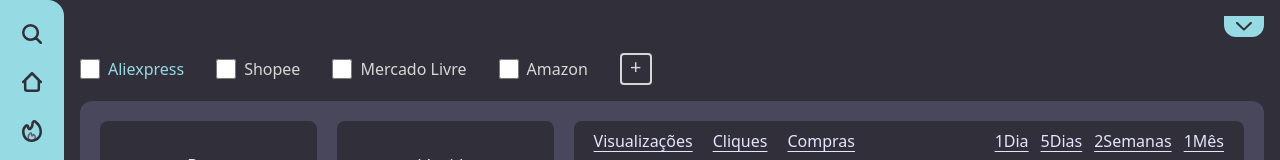
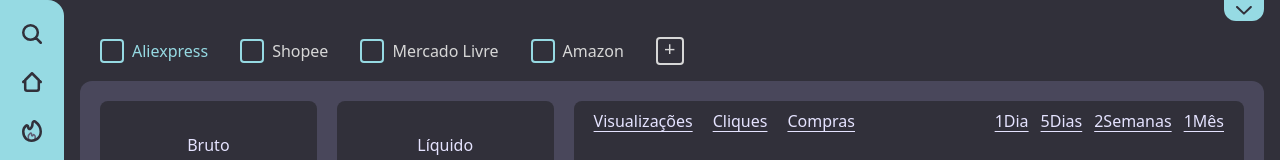
Before and after one commit to lopinims1/ANS-projeto.sa, a React (Vite) app in the folder frontend/: page /home in a window 1280 px wide. Shown: the top 160 px of the page. Built offline with nearby package versions, Linux system fonts and the light colour scheme; a web font is replaced by a local one.

Commit message:
alterações de frontend na home e no login/register

```diff
--- a/frontend/src/screens/Home.jsx
+++ b/frontend/src/screens/Home.jsx
@@ -3,6 +3,8 @@
 export default function Home() {
     return (
         <div className="bg-[#31303A] min-h-screen w-screen overflow-hidden flex">
+
+
 
             {/* Nav lateral */}
             <div className="bg-[#96DAE3] flex flex-col items-center justify-center gap-7 h-full py-6 w-16 sticky top-0 rounded-r-2xl shrink-0">
@@ -13,34 +15,39 @@
             </div>
 
             {/* Conteúdo principal */}
-            <div className="flex flex-col flex-1 min-w-0 p-4 gap-4">
+            <div className="flex flex-col flex-1 min-w-0 px-4 pb-4 gap-4">
 
                 {/* Setinha */}
                 <div className="flex justify-end">
                     <button className="bg-[#96DAE3] flex justify-center cursor-pointer rounded-b-xl p-1.5 w-10 outline-none">
-                        <img src="../../public/Setinha.svg" alt="Seta" className="w-4" />
+                        <img src="../../public/Setinha.svg" alt="arrow" className="w-4" />
                     </button>
                 </div>
 
                 {/* Barra de mercados */}
-                <div className="flex items-center gap-8 flex-wrap text-[#D7D7D7]">
+                <div className="flex items-center gap-8 ml-5 flex-wrap text-[#D7D7D7]">
                     <label className="text-[#96DAE3] flex items-center gap-2 cursor-pointer">
-                        <input type="checkbox" className="w-5 h-5 cursor-pointer outline-none" />
+                        <input type="checkbox"
+                        className="w-6 h-6 appearance-none rounded-sm cursor-pointer border-2 border-[#96DAE3]
+                        checked:bg-[#96DAE3] checked:[box-shadow:inset_0_0_0_3px_#31303A]"/>
                         <span>Aliexpress</span>
                     </label>
                     <label className="flex items-center gap-2 cursor-pointer">
-                        <input type="checkbox" className="w-5 h-5 cursor-pointer outline-none" />
+                        <input type="checkbox" className="w-6 h-6 appearance-none rounded-sm cursor-pointer border-2 border-[#96DAE3]
+                        checked:bg-[#96DAE3] checked:[box-shadow:inset_0_0_0_3px_#31303A]" />
                         <span>Shopee</span>
                     </label>
                     <label className="flex items-center gap-2 cursor-pointer">
-                        <input type="checkbox" className="w-5 h-5 cursor-pointer outline-none" />
+                        <input type="checkbox" className="w-6 h-6 appearance-none rounded-sm cursor-pointer border-2 border-[#96DAE3]
+                        checked:bg-[#96DAE3] checked:[box-shadow:inset_0_0_0_3px_#31303A]" />
                         <span>Mercado Livre</span>
                     </label>
                     <label className="flex items-center gap-2 cursor-pointer">
-                        <input type="checkbox" className="w-5 h-5 cursor-pointer outline-none" />
+                        <input type="checkbox" className="w-6 h-6 appearance-none rounded-sm cursor-pointer border-2 border-[#96DAE3]
+                        checked:bg-[#96DAE3] checked:[box-shadow:inset_0_0_0_3px_#31303A]" />
                         <span>Amazon</span>
                     </label>
-                    <button className="flex justify-center items-center font-medium border-2 border-[#D7D7D7] rounded-sm w-8 h-8 cursor-pointer outline-none text-[#D7D7D7]">
+                    <button className="flex justify-center items-center font-medium border-2 border-[#D7D7D7] rounded-sm w-7 h-7 cursor-pointer outline-none text-[#D7D7D7]">
                         <span className="text-xl leading-none mb-1">+</span>
                     </button>
                 </div>
--- a/frontend/src/screens/Menu.jsx
+++ b/frontend/src/screens/Menu.jsx
@@ -33,7 +33,7 @@
                     {/* Font bold em cada item com active true */}
                     {headerInfosActive.map(info => (
                         <ul key={info.title} onClick={() => {
-                             //Tirar esse prevent dps, para a li podder levar para sua respectiva página
+
                             setHeaderInfosActive(headerInfosActive.map(i =>
                                 i.title === info.title ? { ...i, active: true } : { ...i, active: false }
                             ));
--- a/frontend/src/screens/login.registro/Register.jsx
+++ b/frontend/src/screens/login.registro/Register.jsx
@@ -83,7 +83,7 @@
           className="text-[#FFFFFF] text-base font-light underline underline-offset-8 decoration-[#96DAE3] hover:opacity-80 transition-all duration-300">register</Link>
       </div>
 
-      <div className="w-full max-w-5xl h-140 m-5 bg-transparent rounded-sm border-2 border-[#96dae379] shadow-lg overflow-hidden flex gap-8 pr-7 px-4 py-3">
+      <div className="w-full max-w-5xl h-150 m-5 bg-transparent rounded-sm border-2 border-[#96dae379] shadow-lg overflow-hidden flex gap-8 pr-7 px-4 py-3">
 
         <div className="relative h-full w-full max-w-md bg-[#31303A] rounded-sm">
           {images.map((img, index) => (
@@ -103,11 +103,6 @@
         <div className="w-full h-full">
           <h1 className="poppins mt-10 text-4xl font-light">Create an account</h1>
 
-          {error && (
-            <p className="mt-3 text-sm text-red-400 bg-red-400/10 border border-red-400/30 rounded px-3 py-2">
-              {error}
-            </p>
-          )}
 
           <form onSubmit={handleSubmit}>
 
@@ -152,6 +147,12 @@
 
             <button type="submit" disabled={loading} className="bg-[#96DAE3] w-full text-[#31303A] py-2 px-4 mt-10 cursor-pointer hover:opacity-80 btn-style disabled:opacity-50 disabled:cursor-not-allowed">{loading ? "creating..." : "create account"}</button>
           </form>
+
+          {error && (
+            <p className="mt-5 text-sm text-red-400 bg-red-400/10 border border-red-400/30 rounded px-3 py-2">
+              {error}
+            </p>
+          )}
         </div>
       </div>
     </div>
```
